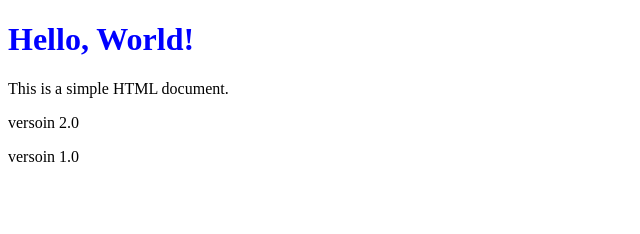
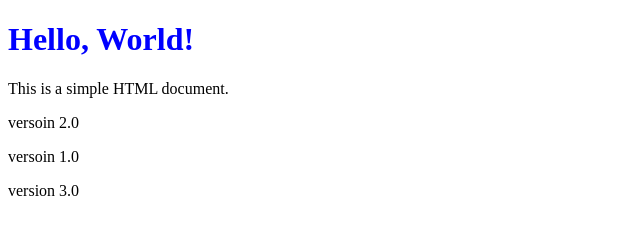
Before and after one commit to Askanda008/simple-git, a plain HTML site: page index.html in a window 1280 px wide. Shown: the full height of the page, 0-640 px from the left. Drawn offline with Linux system fonts and the light colour scheme.

Commit message:
add text 3.0

```diff
--- a/index.html
+++ b/index.html
@@ -16,6 +16,8 @@
     versoin 2.0
     <p>versoin 1.0</p>
 
+    <p>version 3.0</p>
+
 
 </body>
 </html>
```
